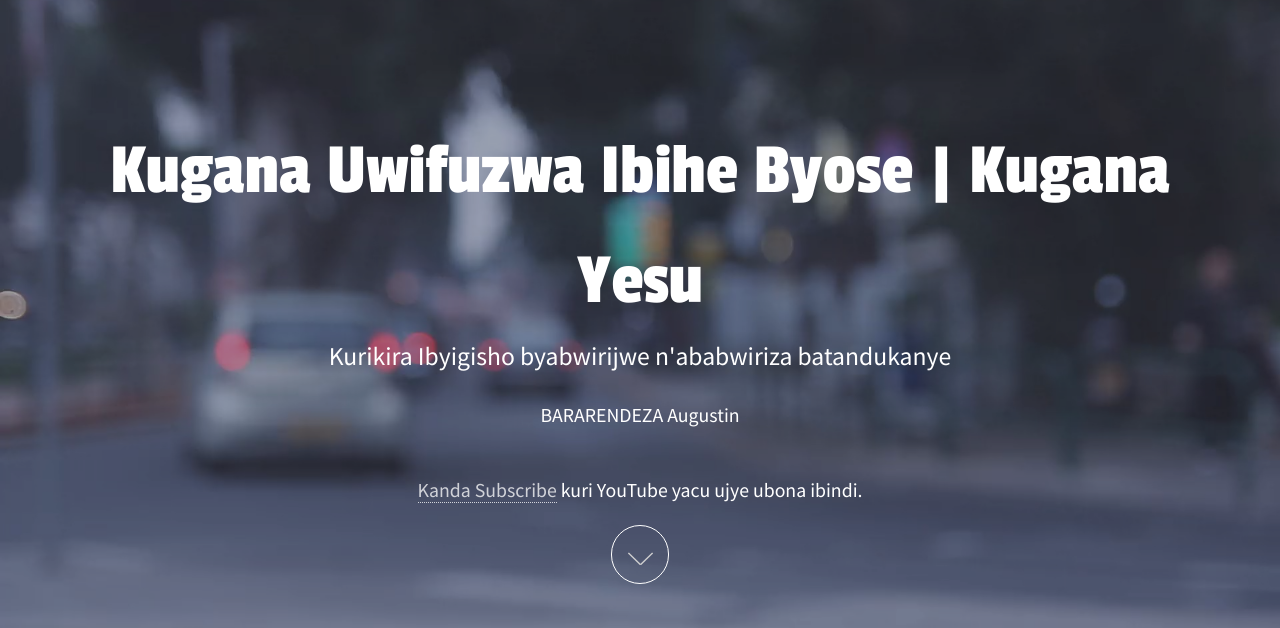
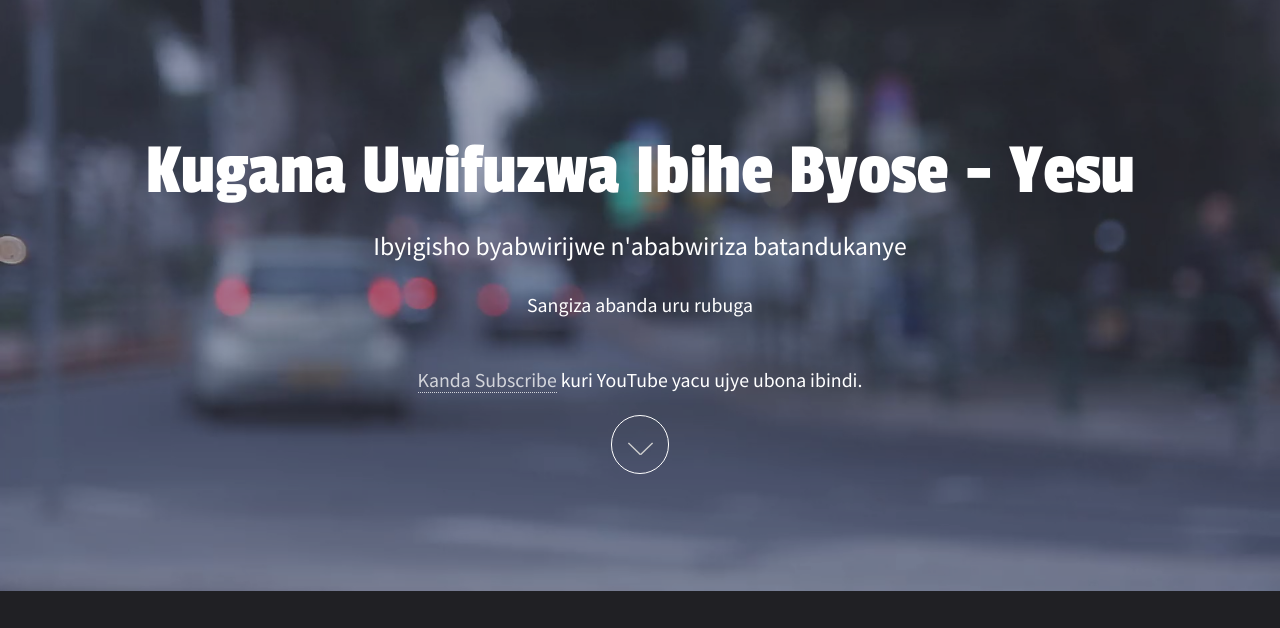
Before and after one commit to Rambagira/kugana, a plain HTML site: page index.html in a window 1280 px wide. Shown: the top 628 px of the page. Drawn offline with Linux system fonts and the light colour scheme.

Commit message:
Update index.html

```diff
--- a/index.html
+++ b/index.html
@@ -27,9 +27,9 @@
 				<section id="banner" data-video="images/banner">
 					<div class="inner">
 						<header>
-							<h1>Kugana Uwifuzwa Ibihe Byose | Kugana Yesu</h1>
-							<h2>Kurikira Ibyigisho byabwirijwe n'ababwiriza batandukanye<br/></h2>
-							<h3><b>BARARENDEZA Augustin </b> </p> <a href="https://www.youtube.com/rejoiceinfaithministry">Kanda <b></b>Subscribe</b></a> kuri YouTube yacu ujye ubona ibindi.</h3>
+							<h1>Kugana Uwifuzwa Ibihe Byose - Yesu</h1>
+							<h2>Ibyigisho byabwirijwe n'ababwiriza batandukanye<br/></h2>
+							<h3><b>Sangiza abanda uru rubuga </b> </p> <a href="https://www.youtube.com/rejoiceinfaithministry">Kanda <b></b>Subscribe</b></a> kuri YouTube yacu ujye ubona ibindi.</h3>
 						</header>
 						<a href="#main" class="more">Learn More</a>
 					</div>
```
